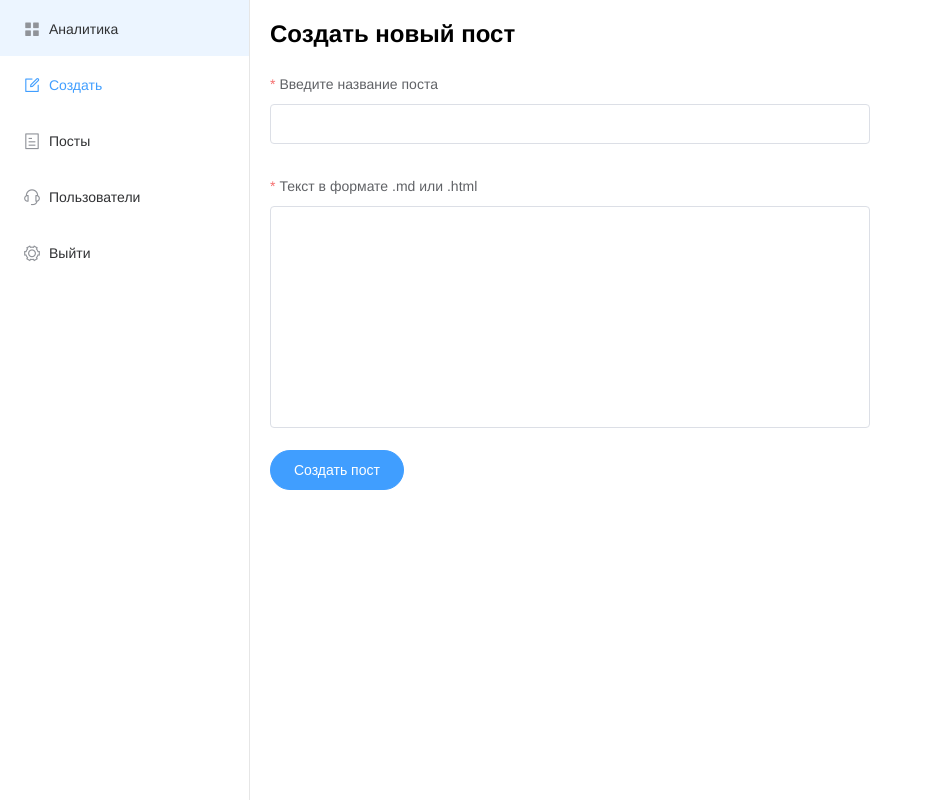
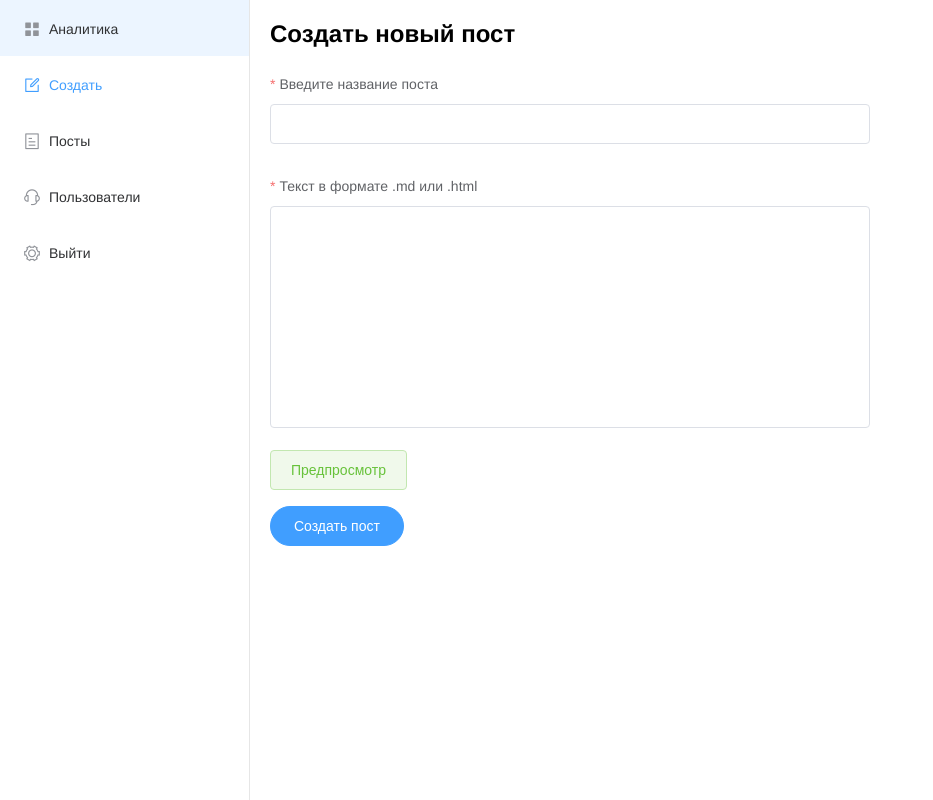
Before and after one commit to platonovAlexey/nuxt-blog, a Nuxt app: page /admin/create in a window 1280 px wide. Shown: the whole page, without its empty margins (0-933 px from the left). Built offline with nearby package versions, Linux system fonts and the light colour scheme; no server answers.

Commit message:
add preview to markdown and html in modal

```diff
--- a/pages/admin/create.vue
+++ b/pages/admin/create.vue
@@ -10,8 +10,18 @@
       <el-input v-model.trim="controls.title" />
     </el-form-item>
     <el-form-item label="Текст в формате .md или .html" prop="text">
-      <el-input v-model.trim="controls.text" type="textarea" resize="none" :rows="10"/>
+      <el-input v-model="controls.text" type="textarea" resize="none" :rows="10"/>
     </el-form-item>
+
+    <el-button class="mb" type="success" plain @click="previewDialog = true">
+      Предпросмотр
+    </el-button>
+
+    <el-dialog title="Предпросмотр" :visible.sync="previewDialog">
+      <div :key="controls.text">
+        <vue-markdown>{{controls.text}}</vue-markdown>
+      </div>
+    </el-dialog>
 
     <el-form-item>
       <el-button
@@ -31,6 +41,7 @@ export default {
   middleware: ['admin-auth'],
   data() {
     return {
+      previewDialog: false,
       loading: false,
       controls: {
         text: '',
--- a/plugins/globals.js
+++ b/plugins/globals.js
@@ -1,5 +1,7 @@
 import Vue from 'vue'
+import VueMarkdown from 'vue-markdown'
 import Element from 'element-ui'
 import locale from 'element-ui/lib/locale/lang/ru-Ru'
 
 Vue.use(Element, { locale })
+Vue.component('vue-markdown', VueMarkdown)
```
Also changed, not shown: package.json (+5 -4 lines), 1 other file (tests, documents, lock files or other folders).
